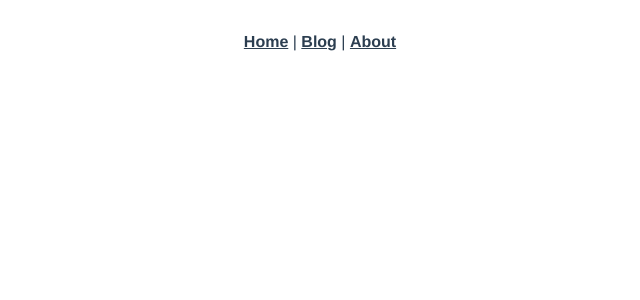
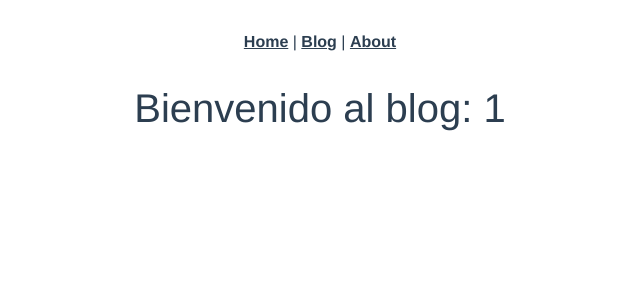
Before and after one commit to WilGero/Vue-CLi, a Vue app: page /blog/1 in a window 1280 px wide. Before the commit this address had no page. Shown: the top 300 px of the page, without its empty margins (320-960 px from the left). Built offline with nearby package versions, Linux system fonts and the light colour scheme.

Commit message:
rutas con parametros

```diff
--- a/src/router/index.js
+++ b/src/router/index.js
@@ -16,7 +16,7 @@ const routes = [
     component: () => import(/* webpackChunkName: "about" */ '../views/AboutView.vue')
   },
   {
-    path: '/blog',
+    path: '/blog/:post',
     name: 'blog',
     component: () => import('../views/BlogView.vue')
   }
--- a/src/views/BlogView.vue
+++ b/src/views/BlogView.vue
@@ -1,5 +1,5 @@
 <template>
-  <h1>Lista de tus blogs</h1>
+  <h1>Bienvenido al blog: {{ $route.params.post }}</h1>
 </template>
 
 <!-- <script>
```
